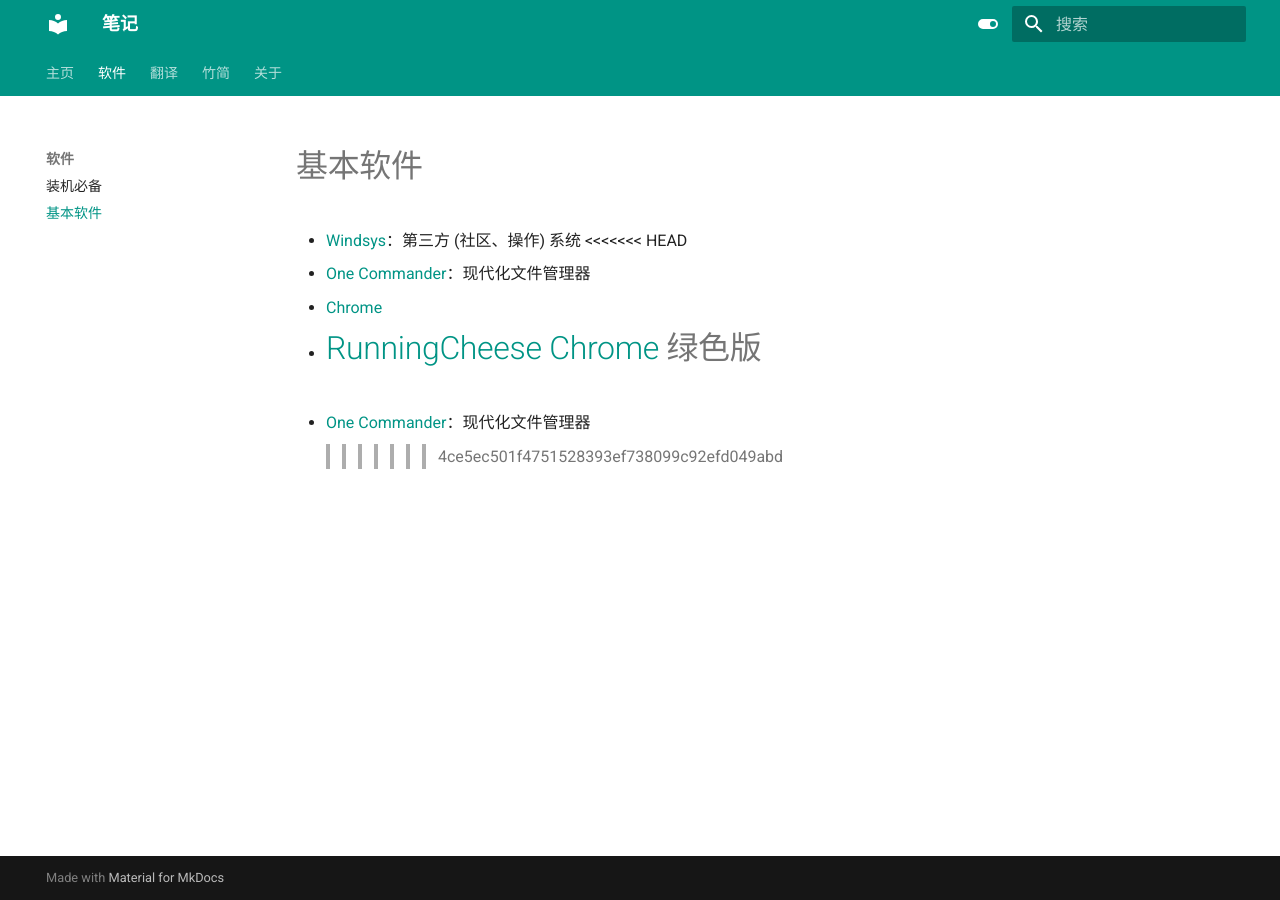
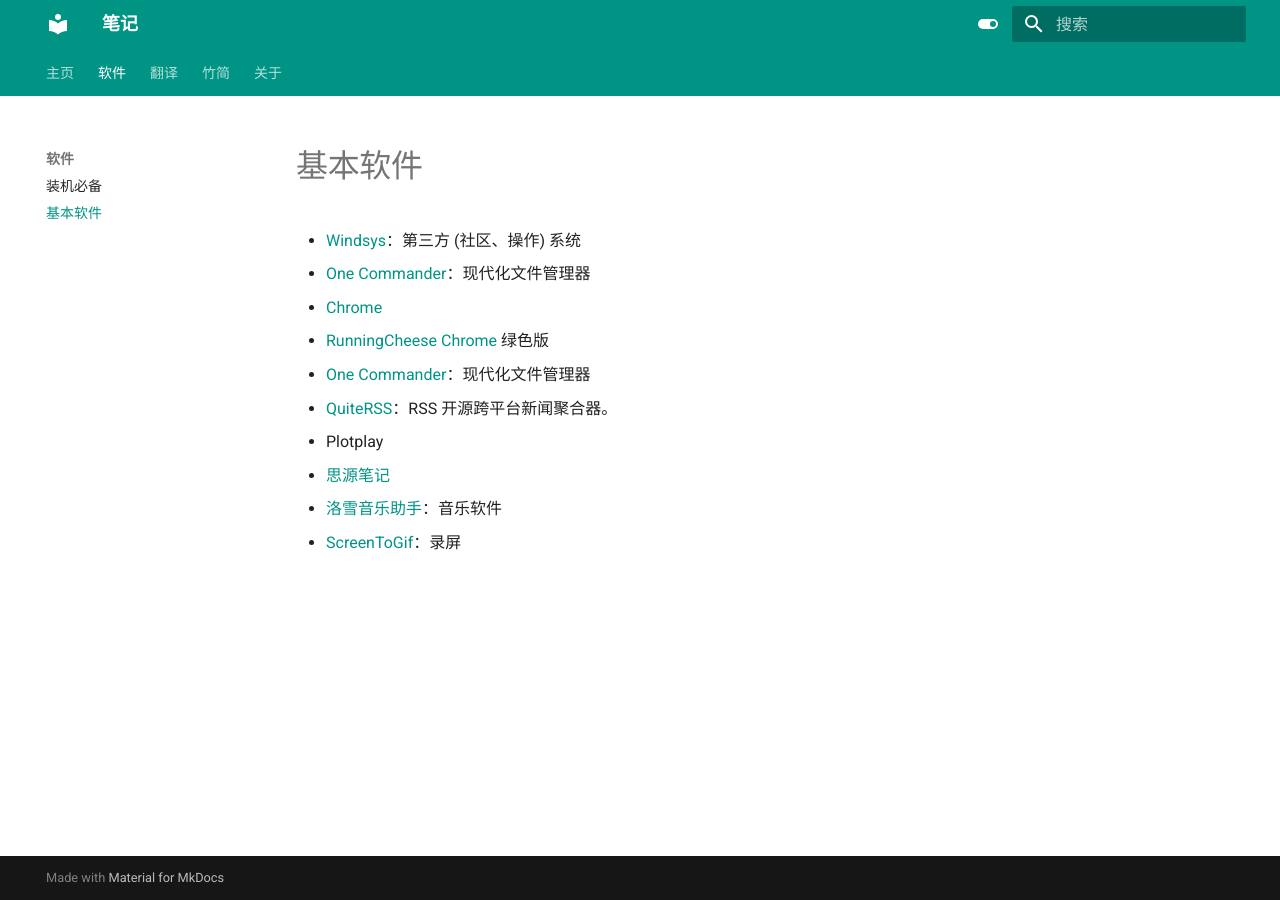
Before and after one commit to dingeral/doc-note, an MkDocs documentation site: the page built from docs/software/02基本软件.md, in a window 1280 px wide. Built offline with MkDocs 1.6.1 and Material for MkDocs 9.7.7, drawn with Linux system fonts in a browser that asks for light colours.

Commit message:
fix🐛:

```diff
--- a/docs/software/02基本软件.md
+++ b/docs/software/02基本软件.md
@@ -1,10 +1,12 @@
 # 基本软件
 
 - [Windsys](https://windsys.win/)：第三方 (社区、操作) 系统
-<<<<<<< HEAD
 - [One Commander](https://www.onecommander.com/ "https://www.onecommander.com/")：现代化文件管理器
 - [Chrome](https://www.google.cn/chrome/)
 - [RunningCheese Chrome](https://www.lanzoui.com/b0ufru1i) 绿色版
-=======
 - [One Commander](https://www.onecommander.com/ "https://www.onecommander.com/")：现代化文件管理器
->>>>>>> 4ce5ec501f4751528393ef738099c92efd049abd
+- [QuiteRSS](https://quiterss.org/ "https://quiterss.org/")：RSS 开源跨平台新闻聚合器。
+- Plotplay
+- [思源笔记](https://b3log.org/siyuan/ "https://b3log.org/siyuan/")
+- [洛雪音乐助手](https://github.com/lyswhut/lx-music-desktop "https://github.com/lyswhut/lx-music-desktop")：音乐软件
+- [ScreenToGif](https://www.screentogif.com/ "https://www.screentogif.com/")：录屏
```
Also changed, not shown: docs/摘抄/001.md (deleted, +0 -36 lines).
